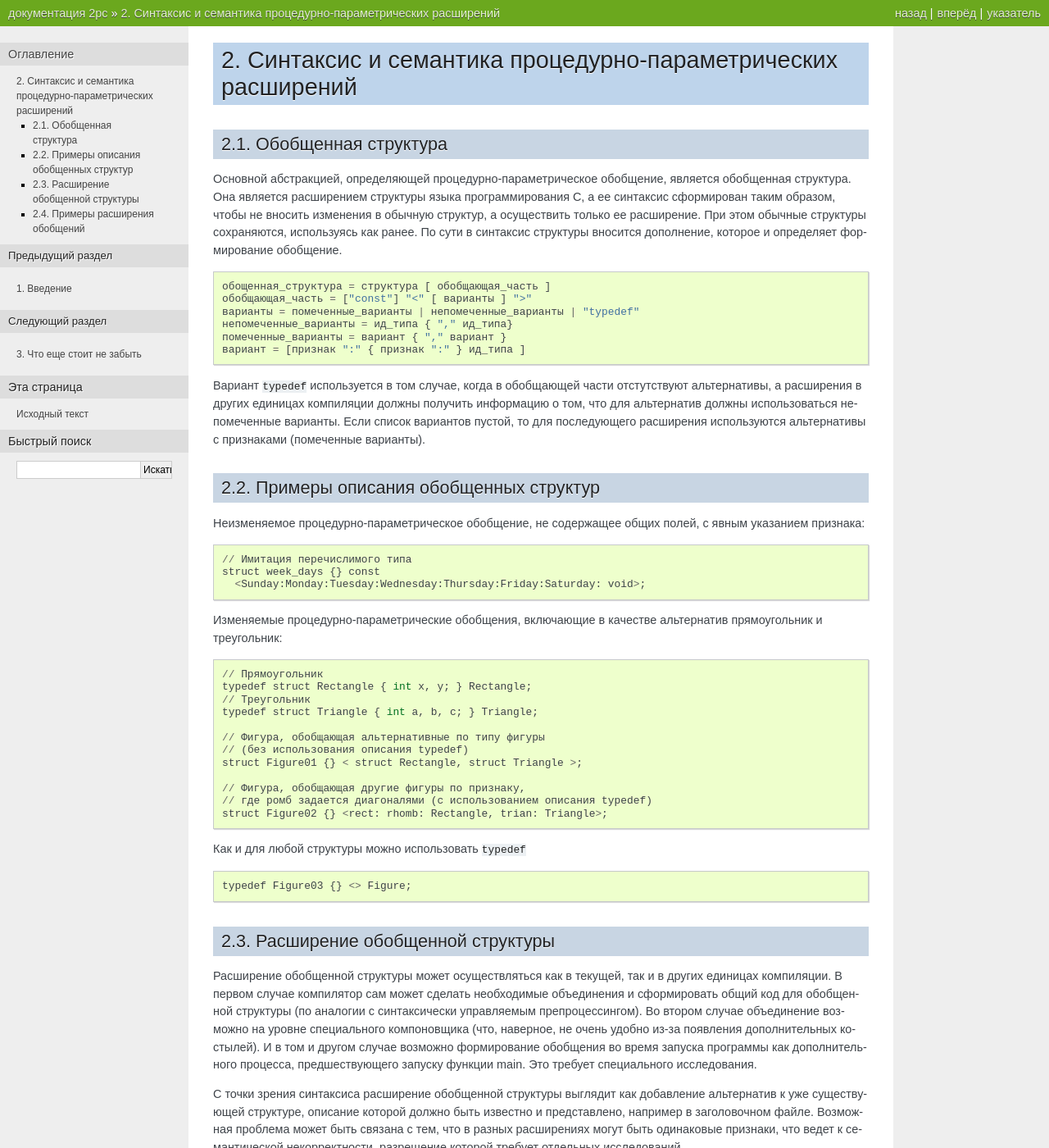
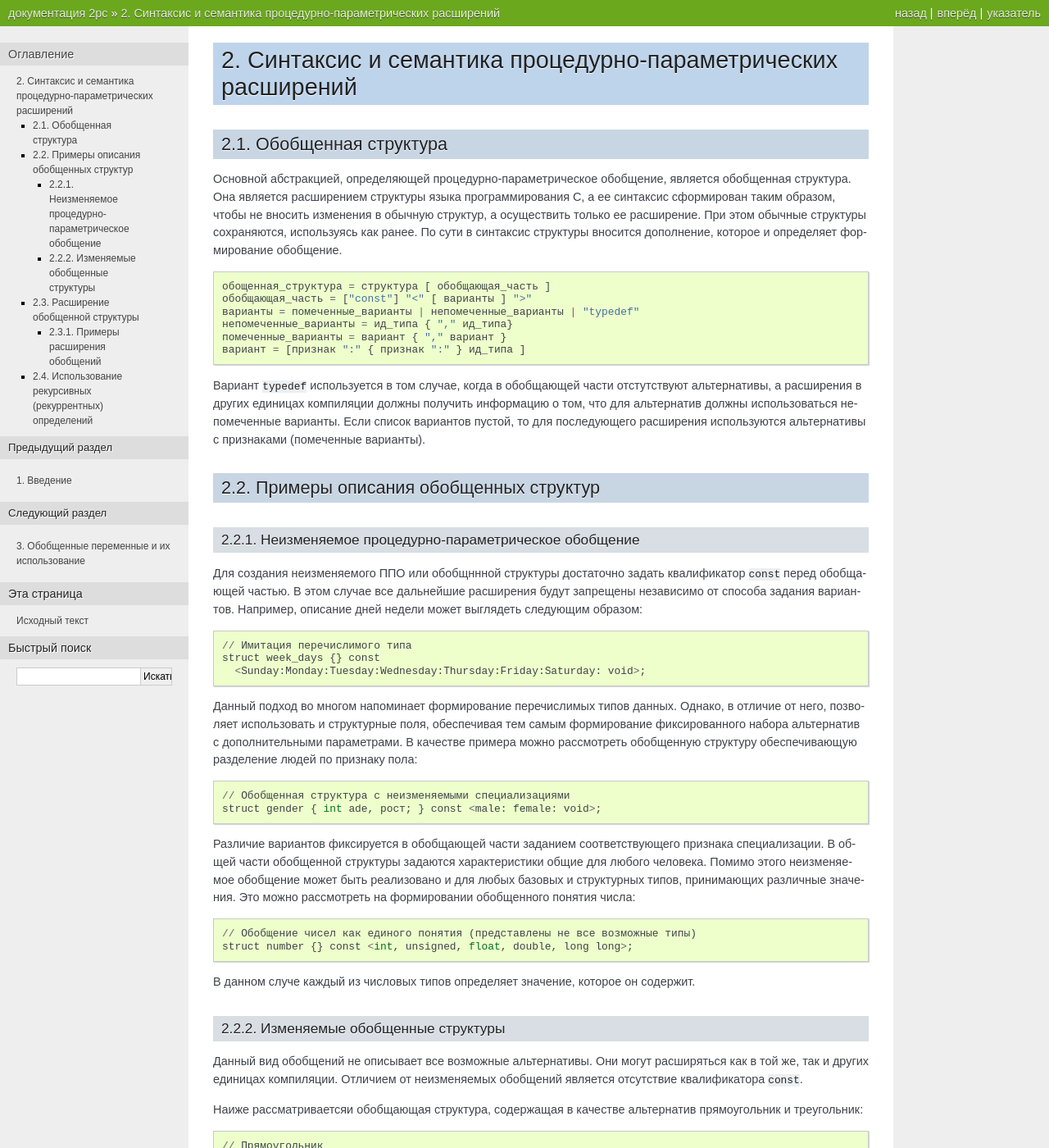
Before and after one commit to kpdev/2pc, a Sphinx documentation site: the page built from documents/2pcdoc/source/SyntaxAndSemantic.rst, in a window 1280 px wide and 1400 px high. Shown: the whole window at 82% size. Built offline with Sphinx 7.4.7, drawn with Linux system fonts in a browser that asks for light colours; some of the changed text lies outside the part shown.

Commit message:
Document modification

```diff
--- a/documents/2pcdoc/source/Abbreviations.rst
+++ b/documents/2pcdoc/source/Abbreviations.rst
@@ -3,3 +3,4 @@
 
 #. **ЭРПО** - эволюционная разработка программного обеспечения
 #. **ППП** - процедурно-параметрическое программирование
+#. **ППО** - процедурно-параметрическое обобщение
--- /dev/null
+++ b/documents/2pcdoc/source/ClanguageAnalogue.rst
@@ -0,0 +1,2 @@
+Возможные трансформации процедурно-параметрических артефактов в язык C
+============================================================================
--- a/documents/2pcdoc/source/SyntaxAndSemantic.rst
+++ b/documents/2pcdoc/source/SyntaxAndSemantic.rst
@@ -19,15 +19,36 @@
 Примеры описания обобщенных структур
 ----------------------------------------
 
-Неизменяемое процедурно-параметрическое обобщение, не содержащее общих полей, с явным указанием признака:
+Неизменяемое процедурно-параметрическое обобщение
+~~~~~~~~~~~~~~~~~~~~~~~~~~~~~~~~~~~~~~~~~~~~~~~~~~~~~~~~~~~~
 
+Для создания неизменяемого ППО или обобщннной структуры достаточно задать квалификатор ``const`` перед обобщающей частью. В этом случае все дальнейшие расширения будут запрещены независимо от способа задания вариантов. Например, описание дней недели может выглядеть следующим образом:
 ::
 
   // Имитация перечислимого типа
   struct week_days {} const
     <Sunday:Monday:Tuesday:Wednesday:Thursday:Friday:Saturday: void>;
 
-Изменяемые процедурно-параметрические обобщения, включающие в качестве альтернатив прямоугольник и треугольник:
+Данный подход во многом напоминает формирование перечислимых типов данных. Однако, в отличие от него, позволяет использовать и структурные поля, обеспечивая тем самым формирование фиксированного набора альтернатив с дополнительными параметрами. В качестве примера можно рассмотреть обобщенную структуру обеспечивающую разделение людей по признаку пола:
+::
+
+  // Обобщенная структура с неизменяемыми специализациями
+  struct gender { int ade, рост; } const <male: female: void>;
+
+Различие вариантов фиксируется в обобщающей части заданием соответствующего признака специализации. В общей части обобщенной структуры задаются характеристики общие для любого человека. Помимо этого неизменяемое обобщение может быть реализовано и для любых базовых и структурных типов, принимающих различные значения. Это можно рассмотреть на формировании обобщенного понятия числа:
+::
+
+  // Обобщение чисел как единого понятия (представлены не все возможные типы)
+  struct number {} const <int, unsigned, float, double, long long>;
+
+В данном случе каждый из числовых типов определяет значение, которое он содержит.
+
+Изменяемые обобщенные структуры
+~~~~~~~~~~~~~~~~~~~~~~~~~~~~~~~~~~~~~~~
+
+Данный вид обобщений не описывает все возможные альтернативы. Они могут расширяться как в той же, так и других единицах компиляции. Отличием от неизменяемых обобщений является отсутствие квалификатора ``const``.
+
+Наиже рассматриваетсяи обобщающая структура, содержащая в качестве альтернатив прямоугольник и треугольник:
 
 ::
 
@@ -50,6 +71,12 @@
 
   typedef Figure03 {} <> Figure;
 
+Можно также создавать конструкции, которые содержат структурные поля:
+::
+
+  enum Color {red, orange, yellow, green, azure, blue, violet};
+  typedef struct ColoredFigure {Color color;}<Rectangle, Triangle> ColoredFigure;
+
 Расширение обобщенной структуры
 ------------------------------------
 
@@ -66,7 +93,7 @@
 Задание альтернатив в обобщающей части должно совпадать с их определением в обобщенной структуре. То есть, при использовании признаков, признаки должны присутствовать и в обобщающей части расширения.
 
 Примеры расширения обобщений
--------------------------------
+~~~~~~~~~~~~~~~~~~~~~~~~~~~~~~~~~~~~~~~~~~~~~~~~~~~~~~~~~~~~
 
 Добавление круга в обобщенные фигуры может происходить следующим образом:
 ::
@@ -78,3 +105,10 @@
   struct Figure01 += <Circle>;
   struct Figure02 += <circ: struct Circle>;
   Figure  += <c: Circle, r: Rectangle, t: Triangle>;
+
+Использование рекурсивных (рекуррентных) определений
+----------------------------------------------------------
+
+.. note::
+
+  Необходимо заимстовать и внести материал из других статей и источников, переведя его в синтаксис Си.
--- a/documents/2pcdoc/source/index.rst
+++ b/documents/2pcdoc/source/index.rst
@@ -13,6 +13,9 @@
 
     Introduction
     SyntaxAndSemantic
+    Variables
+    GenFunctions
+    ClanguageAnalogue
     More
     References
     Abbreviations
```
Also changed, not shown: documents/2pcdoc/source/GenFunctions.rst (added, +9 -0 lines), documents/2pcdoc/source/Variables.rst (added, +50 -0 lines).
